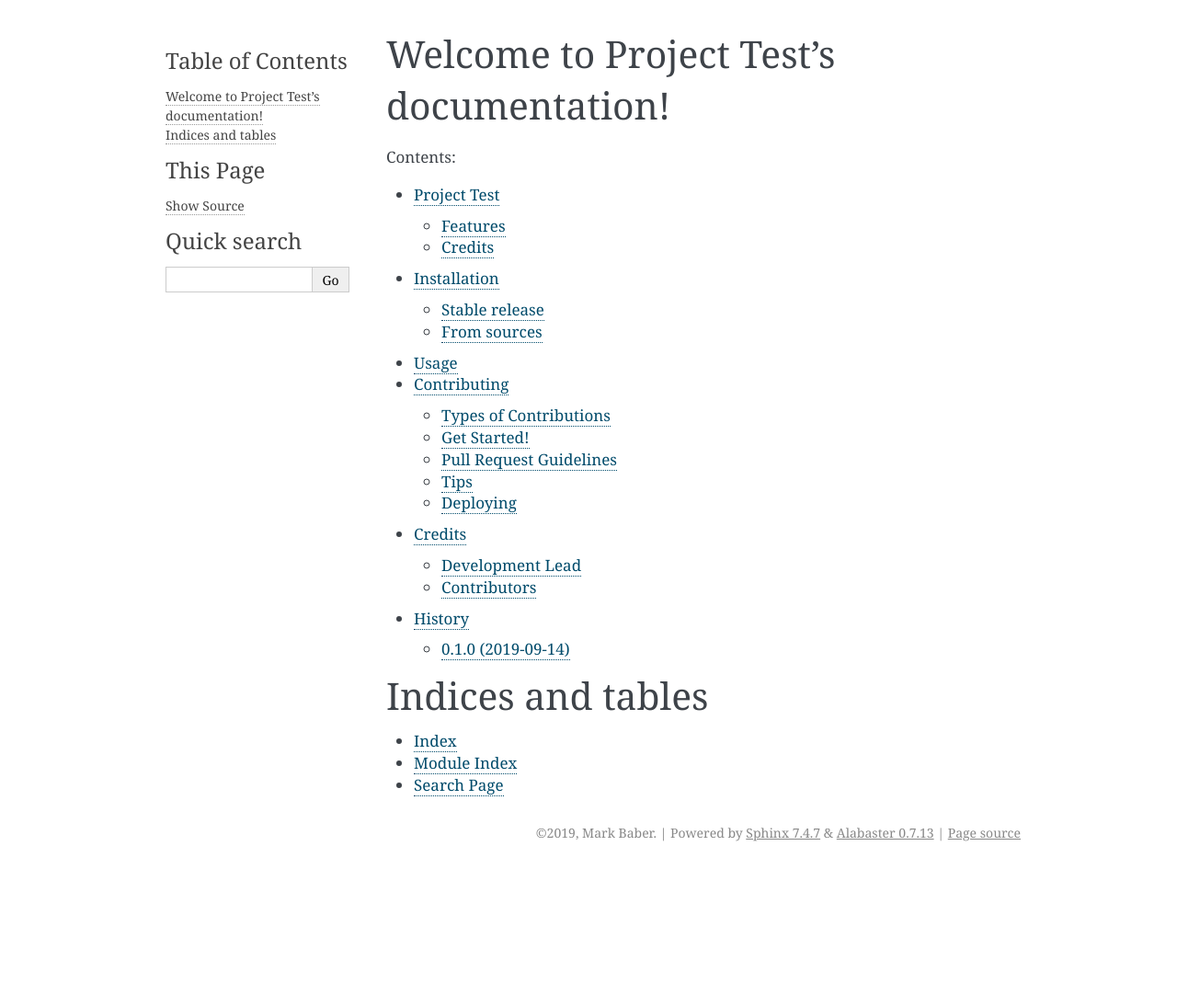
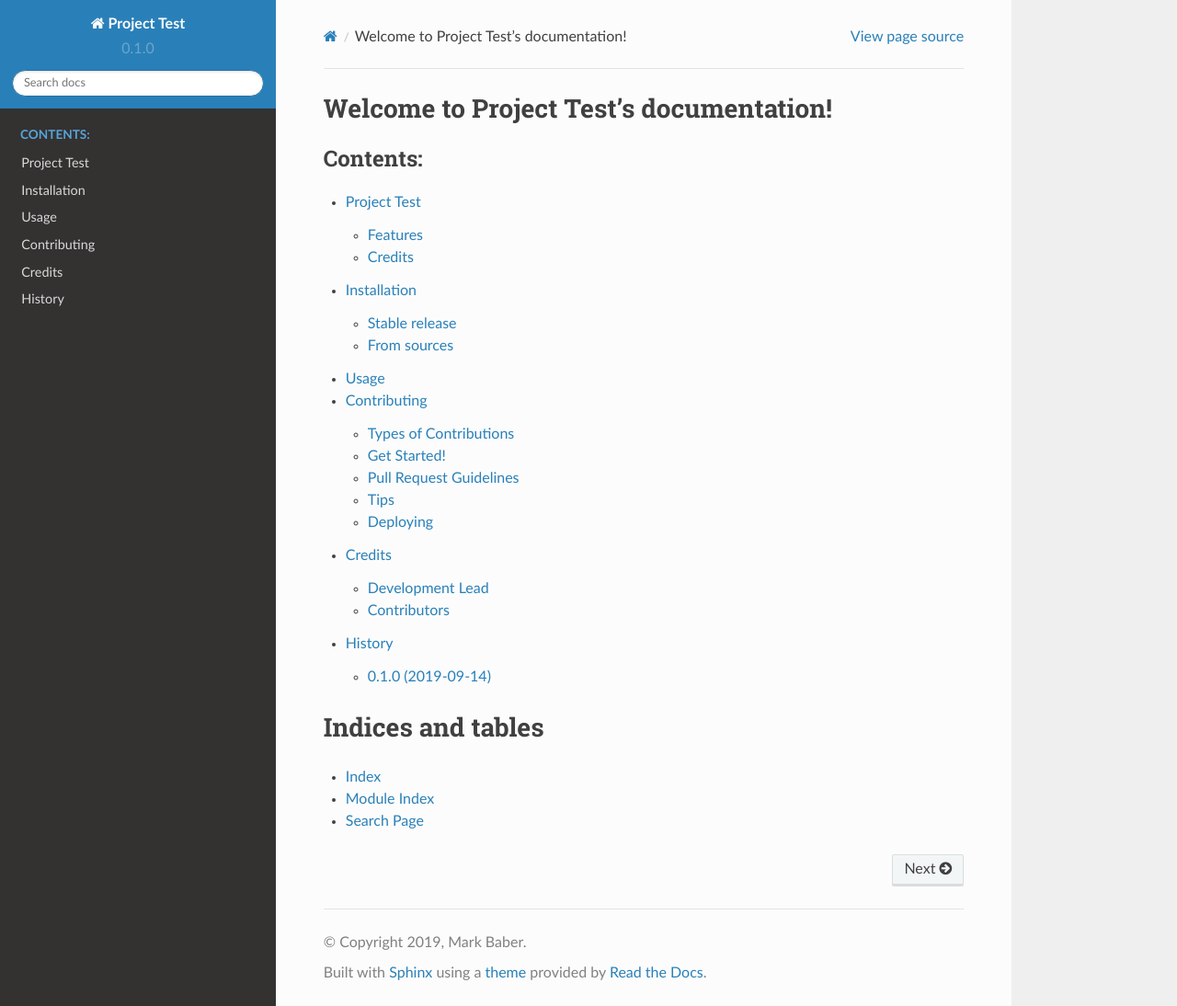
Before and after one commit to catana-research/project_test, a Sphinx documentation site: the page built from docs/index.rst, in a window 1280 px wide and 1094 px high. Shown: the whole window at 92% size. Built offline with Sphinx 7.4.7 and the Read the Docs theme 2.0.0, drawn with Linux system fonts in a browser that asks for light colours; pages that are not in the unit, such as notebooks, are missing from menus.

Commit message:
Fix document extensions and travis document configuration.

```diff
--- a/docs/conf.py
+++ b/docs/conf.py
@@ -32,7 +32,11 @@
 
 # Add any Sphinx extension module names here, as strings. They can be
 # extensions coming with Sphinx (named 'sphinx.ext.*') or your custom ones.
-extensions = ['sphinx.ext.autodoc', 'sphinx.ext.viewcode']
+extensions = ['sphinx.ext.autodoc', 'sphinx.ext.viewcode',
+              'IPython.sphinxext.ipython_console_highlighting',
+              'IPython.sphinxext.ipython_directive',
+              'sphinx.ext.autosummary',
+              'matplotlib.sphinxext.plot_directive',]
 
 # Add any paths that contain templates here, relative to this directory.
 templates_path = ['_templates']
@@ -84,7 +88,15 @@
 # The theme to use for HTML and HTML Help pages.  See the documentation for
 # a list of builtin themes.
 #
-html_theme = 'alabaster'
+html_theme = 'default'
+#html_theme_path = ["_themes", ]
+# Setup theme if not building in readthedocs.org
+on_rtd = os.environ.get('READTHEDOCS', None) is not None
+if not on_rtd:
+    import sphinx_rtd_theme
+    html_theme = 'sphinx_rtd_theme'
+    html_theme_path = [sphinx_rtd_theme.get_html_theme_path()]
+
 
 # Theme options are theme-specific and customize the look and feel of a
 # theme further.  For a list of options available for each theme, see the
--- a/docs/usage.rst
+++ b/docs/usage.rst
@@ -38,6 +38,6 @@
    1 + 1
 
 .. autosummary::
-   :toctree: generated/
+   :toctree: _build/
 
    project_tree.snell
```
Also changed, not shown: .travis.yml.
